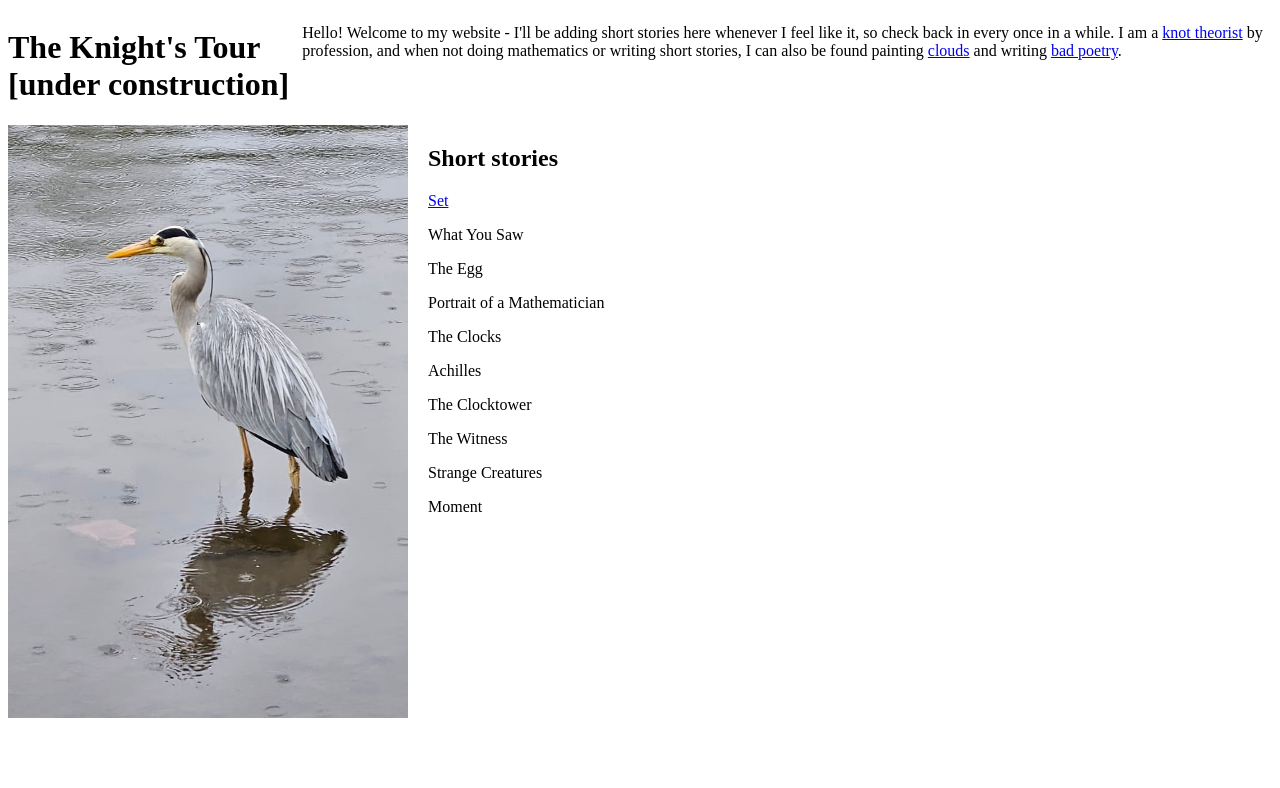
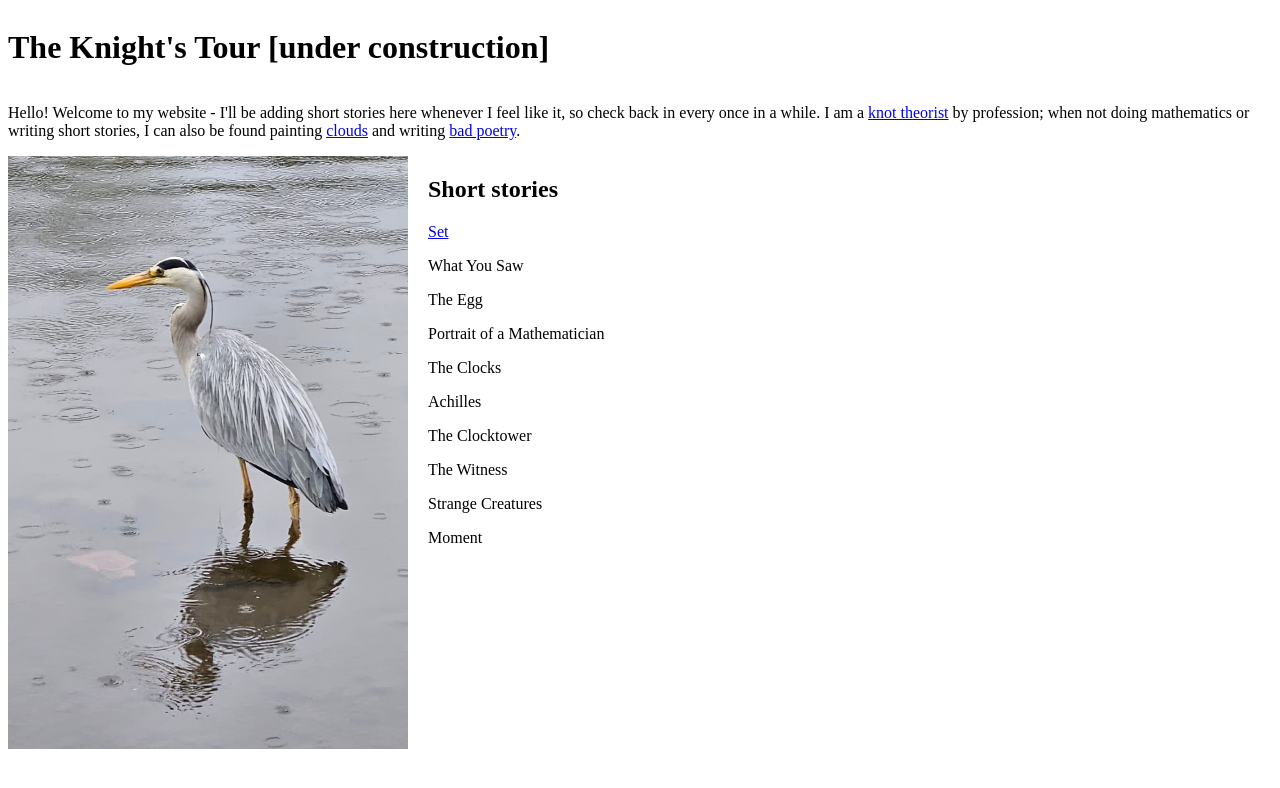
Before and after one commit to the-knights-tour/the-knights-tour.github.io, a plain HTML site: page index.html in a window 1280 px wide. Drawn offline with Linux system fonts and the light colour scheme.

Commit message:
hahahah no it was not

```diff
--- a/index.html
+++ b/index.html
@@ -18,8 +18,9 @@
 
     <div class="container">
     <h1>The Knight's Tour [under construction] </h1>
-
-    <p>Hello! Welcome to my website - I'll be adding short stories here whenever I feel like it, so check back in every once in a while. I am a <a href="https://wikipedia.org/wiki/Knot_theory"> knot theorist</a> by profession, and when not doing mathematics or writing short stories, I can also be found painting <a href="https://wikipedia.org/wiki/Cloud"> clouds</a> and writing <a href="https://wikipedia.org/wiki/Poetaster"> bad poetry</a>.</p>
+    </div>
+    <div>
+    <p>Hello! Welcome to my website - I'll be adding short stories here whenever I feel like it, so check back in every once in a while. I am a <a href="https://wikipedia.org/wiki/Knot_theory"> knot theorist</a> by profession; when not doing mathematics or writing short stories, I can also be found painting <a href="https://wikipedia.org/wiki/Cloud"> clouds</a> and writing <a href="https://wikipedia.org/wiki/Poetaster"> bad poetry</a>.</p>
     </div>
     <div class="container">
       <div class="image">
```
